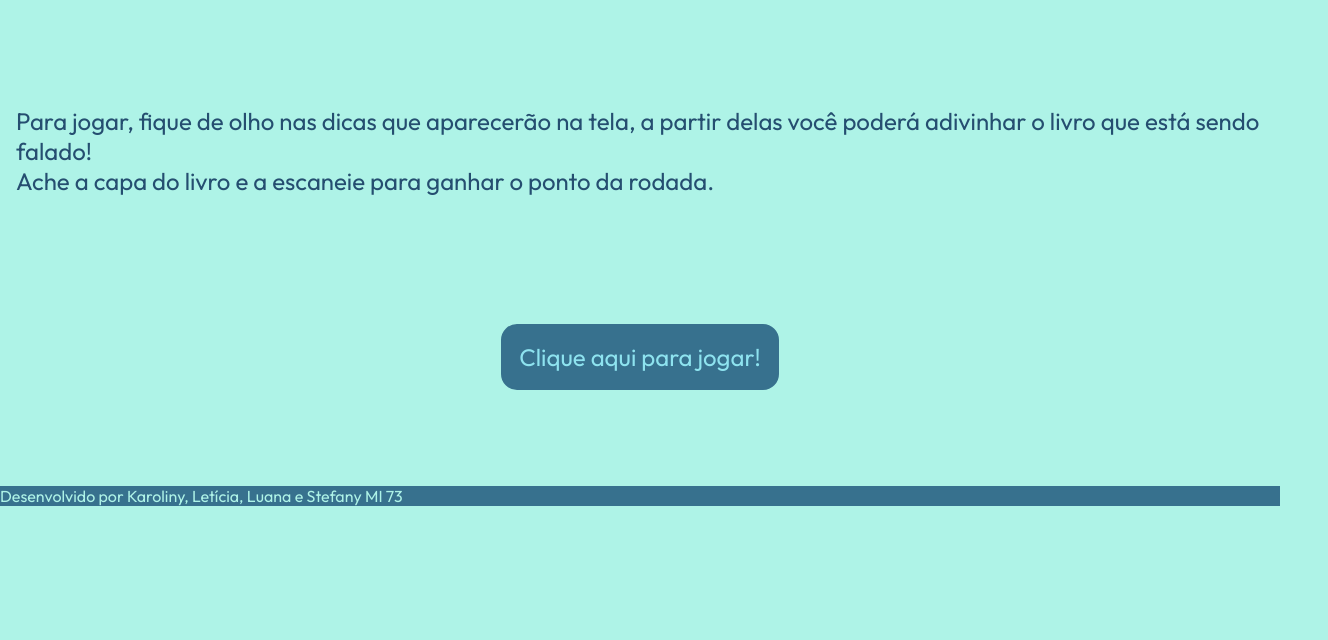
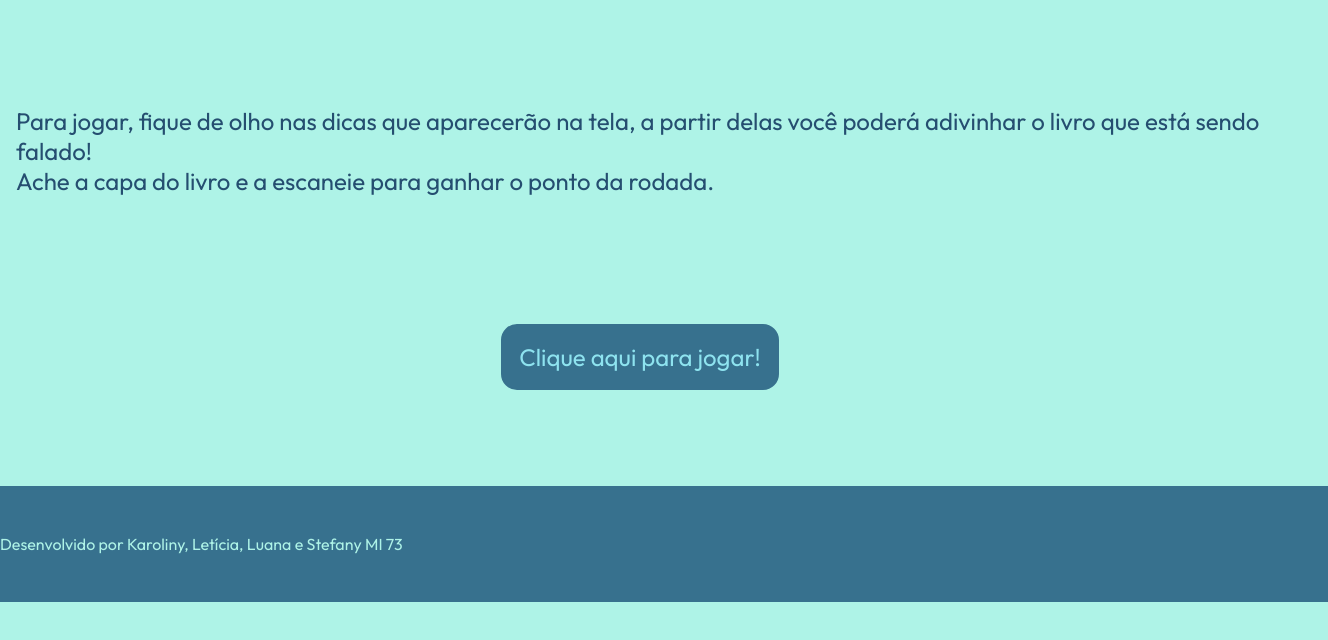
Before and after one commit to KarolinyDaiana/Biblioteca-das-10-da-noite, a plain HTML site: page index.html in a window 1280 px wide. Shown: the part 110-750 px from the top of the page, 1328 px wide, since content can reach past the window. Drawn offline with Linux system fonts and the light colour scheme; a web font is replaced by a local one.

Commit message:
Update style.css

```diff
--- a/style.css
+++ b/style.css
@@ -50,4 +50,6 @@ a {
     display: flex;
     align-items: center;
     width: 100%;
+    padding: 3rem;
+    margin-bottom: 0;
 }
```
